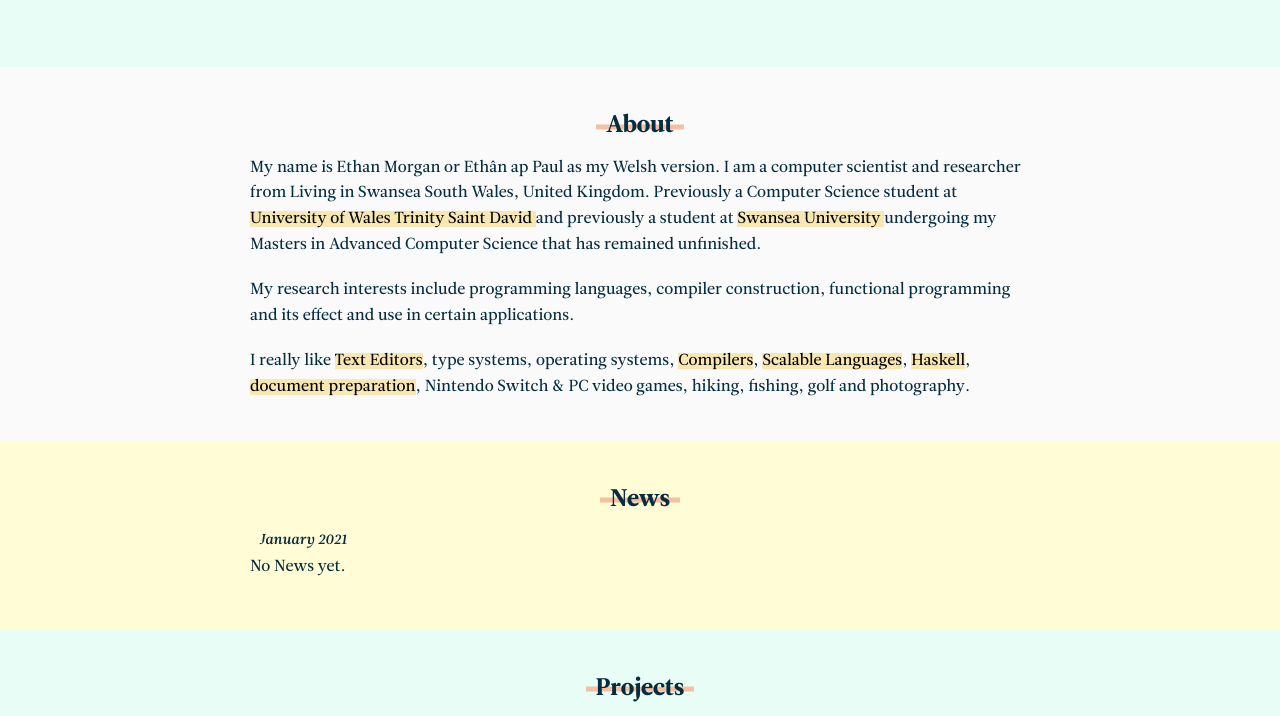
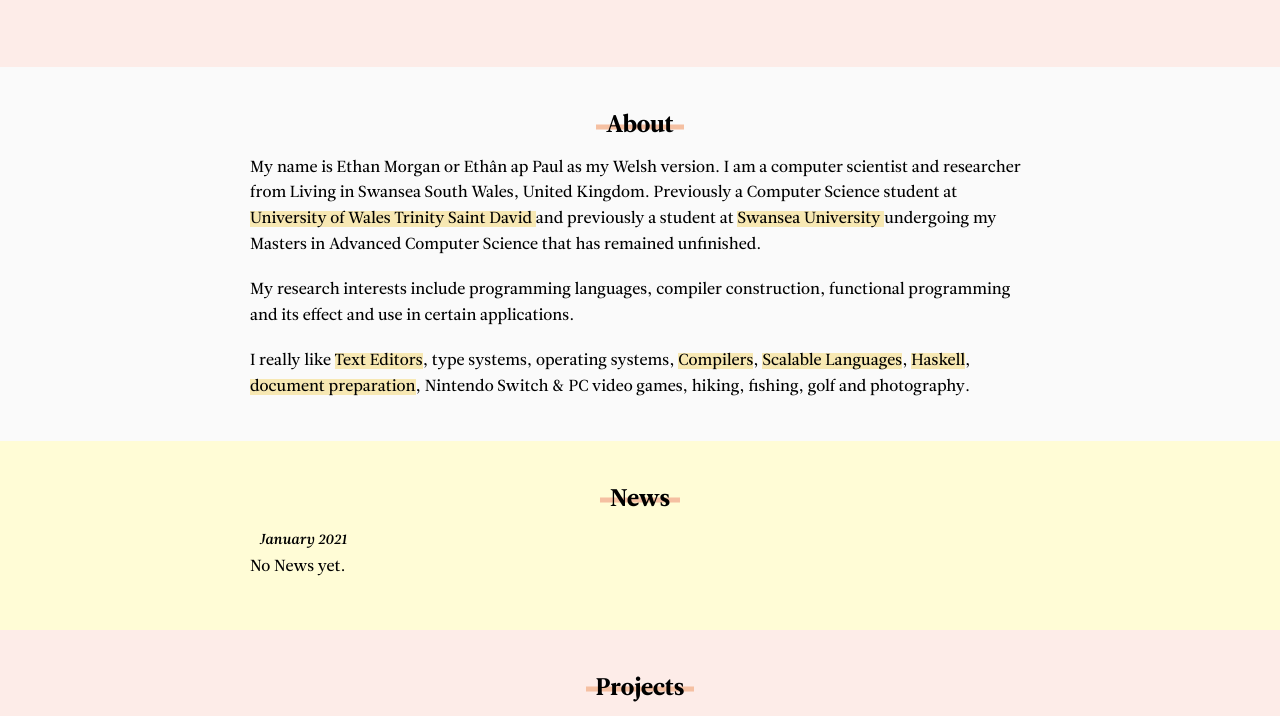
Before and after one commit to epmor/epmor.github.io, a website: page index.html in a window 1280 px wide. Shown: the part 335-1051 px from the top of the page. Drawn offline with Linux system fonts and the light colour scheme.

Commit message:
changed background colour

```diff
--- a/assets/css/main.css
+++ b/assets/css/main.css
@@ -230,8 +230,8 @@
   font-weight: bold;
 }
 body {
-  background-color: #e8fdf5;
-  color: #052d3f;
+  background-color: #fdece8;
+  color: #000000;
   overflow-x: hidden;
 }
 a {
```
